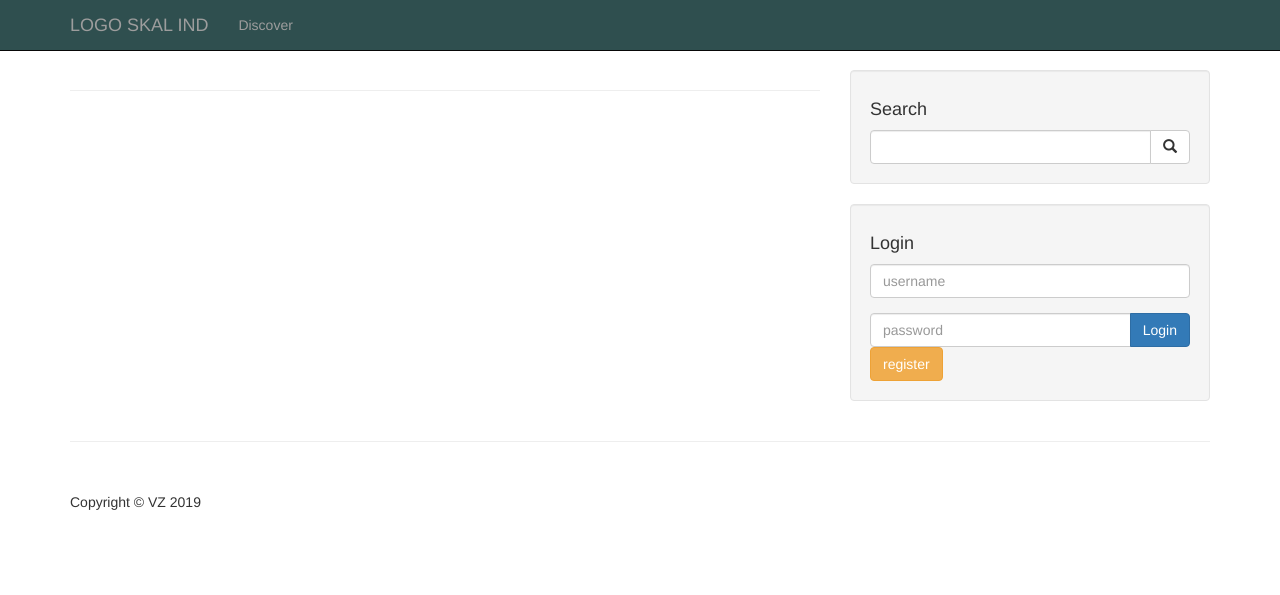
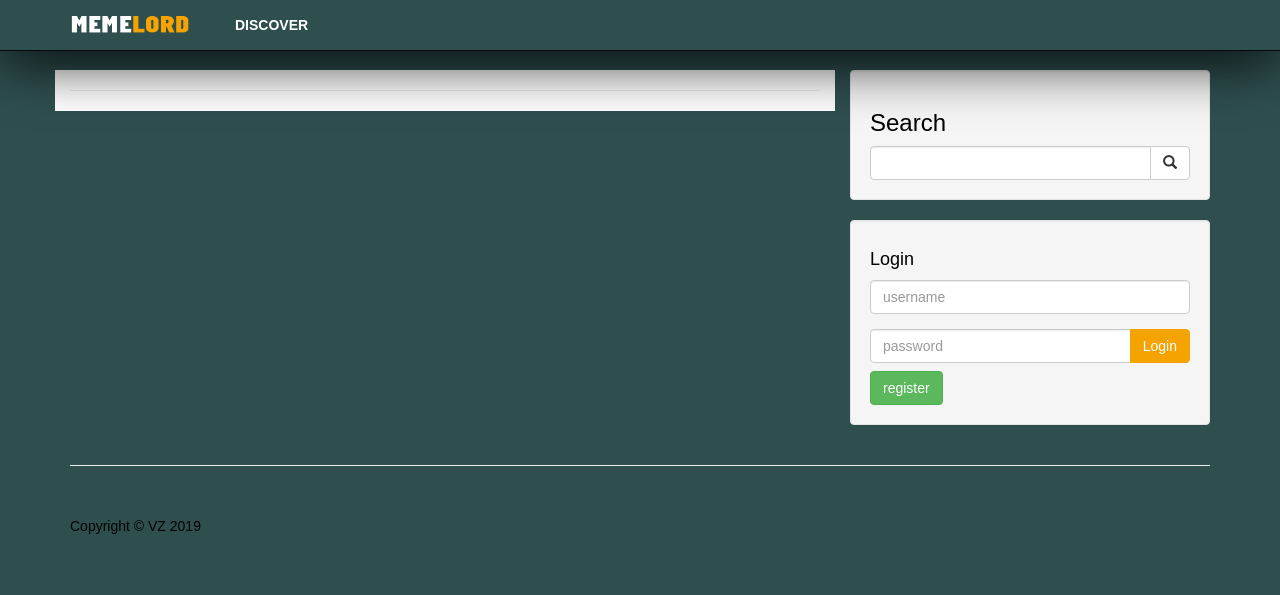
Before and after one commit to Zobbez/Bachelor, a PHP site: page /post.php in a window 1280 px wide. Shown: the top 595 px of the page. Run offline with PHP 8.4, Linux system fonts and the light colour scheme; data that the repository does not hold is empty.

Commit message:
new look

```diff
--- a/admin/categories.php
+++ b/admin/categories.php
@@ -44,7 +44,7 @@ include "includes/navigation.php";
                                     <input class="form-control" type="text" name="categoryTitle">
                                 </div>
                                 <div class="form-group">
-                                    <input class="btn btn-primary" type="submit" name="submit" value="Add category">
+                                    <input class="btn orangebtn" type="submit" name="submit" value="Add category">
                                 </div>
                             </form>
 
--- a/admin/includes/header.php
+++ b/admin/includes/header.php
@@ -37,7 +37,11 @@ include "./functions/functions.php";
      <link rel="stylesheet" href="https://maxcdn.bootstrapcdn.com/bootstrap/3.4.0/css/bootstrap.min.css">
 
     <!--------------------------- Custom CSS ------------------------------->
-    <link href="css/sb-admin.css" rel="stylesheet">
+    <link type="text/css" rel="stylesheet" href="css/admin.css" >
+
+    <!-------------------------- Tittillium google font ----------------------->
+
+    <link href="https://fonts.googleapis.com/css?family=Titillium+Web&display=swap" rel="stylesheet">
 
     <!--------------------------- Custom Font font-awesome ------------------------------>
     <script src="https://kit.fontawesome.com/45088db5a6.js" crossorigin="anonymous"></script>
--- a/admin/includes/navigation.php
+++ b/admin/includes/navigation.php
@@ -40,7 +40,9 @@ $categoryClass = '';
                     <span class="icon-bar"></span>
                     <span class="icon-bar"></span>
                 </button>
-                <a class="navbar-brand" href="../index.php">CMS Admin</a>
+                <a href="../index.php">
+                <img alt="logo" src="../images/logo.png" width="150" height="30" style="padding-left: 50px; position: relative; transform: translateY(10px);">
+                </a>
             </div>
             <!-- Top Menu Items -->
             <ul class="nav navbar-right top-nav">
--- a/admin/posts.php
+++ b/admin/posts.php
@@ -27,7 +27,7 @@ if (!isset($_SESSION['token']))
                         <div class="col-lg-12">
 
                             <h1 class="page-header">
-                               See all posts
+                               Posts settings
                                 <small><?php echo $_SESSION['username']; ?></small>
                             </h1>
 
--- a/category.php
+++ b/category.php
@@ -17,7 +17,7 @@
         <div class="row">
 
 <!----------------------- Selected category Query  ----------------->
-            <div class="col-md-8">
+            <div class="col-md-8 white">
 
 
                 <?php
@@ -49,7 +49,7 @@
 <!----------------------------- The structure of posts of the selected category  --------------------------------->
 
                         <h1 class="page-header">
-                        <a href="post.php?p_id=<?php echo $postId ?>" style="color: #777777; text-decoration: none;"><?php echo $postTitle; ?></a>
+                        <a class="title" href="post.php?p_id=<?php echo $postId ?>" style="color: #777777; text-decoration: none;"><?php echo $postTitle; ?></a>
                             <small>by <?php echo $postAuthor; ?> <span style="font-size: 12px" class="glyphicon glyphicon-time"></span> <span style="font-size: 12px"><?php echo $postDate; ?></span> </small>
                         </h1>
 
--- a/css/blog-home.css
+++ /dev/null
@@ -1,13 +0,0 @@
-/*!
- * Start Bootstrap - Blog Home HTML Template (http://startbootstrap.com)
- * Code licensed under the Apache License v2.0.
- * For details, see http://www.apache.org/licenses/LICENSE-2.0.
- */
-
-body {
-    padding-top: 70px; /* Required padding for .navbar-fixed-top. Remove if using .navbar-static-top. Change if height of navigation changes. */
-}
-
-footer {
-    margin: 50px 0;
-}
--- /dev/null
+++ b/css/home.css
@@ -0,0 +1,41 @@
+body {
+    padding-top: 70px; /* Required padding for .navbar-fixed-top. Remove if using .navbar-static-top. Change if height of navigation changes. */
+    font-family: 'Titillium Web', sans-serif;
+    color: black;
+    background-color: darkslategray;
+}
+
+.title {
+    font-weight: bold;
+
+}
+
+.white {
+background-color: white;
+
+
+}
+
+.orangebtn {
+    color: #fff;
+    background-color: #F5A300 !important;
+    border-color: #F5A300 ;
+
+}
+
+
+.navbar-inverse .navbar-nav>li>a {
+    color: white;
+    font-weight: 600;
+    text-transform: uppercase;
+
+}
+
+.navbar-inverse .navbar-nav>.active>a {
+    color: #F5A300;
+    background-color: transparent !important;
+}
+
+footer {
+    margin: 50px 0;
+}
--- a/includes/header.php
+++ b/includes/header.php
@@ -19,8 +19,13 @@ include "./admin/functions/functions.php";
     <link rel="stylesheet" href="https://maxcdn.bootstrapcdn.com/bootstrap/3.4.0/css/bootstrap.min.css">
 
 
+    <!-------------------------- Montserrat google font ----------------------->
+
+    <link href="https://fonts.googleapis.com/css?family=Montserrat&display=swap" rel="stylesheet">
+
+
     <!-------------------------- Custom CSS ------------------------------->
-    <link href="css/blog-home.css" rel="stylesheet">
+    <link type="text/css" rel="stylesheet" href="css/home.css" >
 
 
 
--- a/includes/navigation.php
+++ b/includes/navigation.php
@@ -3,7 +3,7 @@
  session_start();
 ?>
 
-<nav class="navbar navbar-inverse navbar-fixed-top" role="navigation" style="background-color: darkslategray;">
+<nav class="navbar navbar-inverse navbar-fixed-top" role="navigation" style="background-color: darkslategray; filter: drop-shadow(0 2mm 8mm black);">
     <div class="container">
 
 
@@ -15,7 +15,11 @@
             <span class="icon-bar"></span>
             <span class="icon-bar"></span>
         </button>
-        <a class="navbar-brand" href="index.php">LOGO SKAL IND</a>
+        <a href="index.php">
+        <img alt="logo" src="images/logo.png" width="120" height="25" style="margin-right: 30px;
+    position: relative;
+    transform: translateY(12px);">
+        </a>
             </div>
 
 
@@ -52,7 +56,7 @@
 
 
                  // echo all the categories out as links in the navigation.
-                    echo "<li class='$categoryClass'><a href='category.php?category=$catId'>{$catTitle}</a></li>";
+                    echo "<li class='$categoryClass';'><a href='category.php?category=$catId'>{$catTitle}</a></li>";
 
                  }
 
--- a/includes/sidebar.php
+++ b/includes/sidebar.php
@@ -3,9 +3,9 @@
 
 
 <!----------------------------- Search block ----------------------->
-<div class="well">
 
-    <h4>Search</h4>
+    <div class="well">
+    <h3>Search</h3>
     <form action="search.php" method="post">
     <div class="input-group">
         <input name="search" type="text" class="form-control">
@@ -16,8 +16,7 @@
         </span>
     </div>
     </form>
-</div>
-
+    </div>
 
 <!----------------------------- Login block ----------------------->
 
@@ -29,7 +28,7 @@
 
     <h4>Logged in as <?php echo $_SESSION['username'] ?> </h4>
 
-    <a href="includes/logout.php" class="btn btn-primary">Logout</a>
+    <a href="includes/logout.php" class="btn orangebtn">Logout</a>
 
 
     <?php else:  ?>
@@ -43,12 +42,12 @@
     <div class="input-group">
         <input name="password" type="password" class="form-control" placeholder="password">
         <span class="input-group-btn">
-            <button class="btn btn-primary" name="login" type="submit">Login</button>
+            <button class="btn orangebtn" name="login" type="submit" style="height: 34px;">Login</button>
         </span>
     </div>
     </form>
 
-        <a class="btn btn-warning" href="registration.php">register</a>
+        <a class="btn btn-success" href="registration.php" style="margin-top: 8px;">register</a>
 
     <?php  endif; ?>
 
--- a/index.php
+++ b/index.php
@@ -17,7 +17,7 @@ include "includes/navigation.php";
         <div class="row">
 
 <!----------------------------------------- All Posts Column ---------------------------------->
-            <div class="col-md-8">
+            <div class="col-md-8 white"">
 
                 <?php
 
@@ -47,7 +47,7 @@ include "includes/navigation.php";
 
 <!---------------------------------------  Post Structure on home -------------------------------->
                         <h1 class="page-header">
-                        <a href="post.php?p_id=<?php echo $postId ?>" style="color: #777777; text-decoration: none;"><?php echo $postTitle; ?></a>
+                        <a class="title" href="post.php?p_id=<?php echo $postId ?>" style="color: #777777; text-decoration: none;"><?php echo $postTitle; ?></a>
                             <small>by <?php echo $postAuthor; ?> <span style="font-size: 12px" class="glyphicon glyphicon-time"></span> <span style="font-size: 12px"><?php echo $postDate; ?></span> </small>
                         </h1>
 
--- a/post.php
+++ b/post.php
@@ -17,7 +17,7 @@
     <div class="row">
 
 <!---------------------------- Post Query Column ------------------------>
-    <div class="col-md-8">
+    <div class="col-md-8 white">
 
 <?php
 
@@ -48,7 +48,7 @@
 
 <!----------------------------- Post single view  ---------------------------->
         <h1 class="page-header">
-        <a href="post.php?p_id=<?php echo $postId ?>" style="color: #777777; text-decoration: none;" ><?php echo $postTitle; ?></a>
+        <a class="title" href="post.php?p_id=<?php echo $postId ?>" style="color: #777777; text-decoration: none;" ><?php echo $postTitle; ?></a>
         <small>by <?php echo $postAuthor; ?> <span style="font-size: 12px" class="glyphicon glyphicon-time"></span> <span style="font-size: 12px"><?php echo $postDate; ?></span> </small>
         </h1>
         <img class="img-responsive" src="images/<?php echo $postImage; ?>" alt="">
@@ -120,7 +120,7 @@
                 <form action="" method="post" role="form">
 
                 <div class="form-group">
-                    <label for="Author">Author</label>
+                    <label for="Author">Name</label>
                     <input type="text" class="form-control" value="<?php echo $_SESSION['username']; ?>" name="comment-author" readonly>
                 </div>
 
@@ -128,7 +128,7 @@
                     <label for="comment">Comment</label>
                     <textarea name="comment-content" class="form-control" rows="3"></textarea>
                 </div>
-                    <button type="submit" name="create-comment" class="btn btn-primary">Submit</button>
+                    <button type="submit" name="create-comment" class="btn btn-success">Submit</button>
             </form>
             </div>
 
--- a/random.php
+++ b/random.php
@@ -17,7 +17,7 @@
         <div class="row">
 
 <!----------------------- Selected category Query  ----------------->
-            <div class="col-md-8">
+            <div class="col-md-8 white">
 
 
                 <?php
@@ -49,7 +49,7 @@
 <!----------------------------- The structure of posts of the selected category  --------------------------------->
 
                         <h1 class="page-header">
-                        <a href="post.php?p_id=<?php echo $postId ?>" style="color: #777777; text-decoration: none;"><?php echo $postTitle; ?></a>
+                        <a class="title" href="post.php?p_id=<?php echo $postId ?>" style="color: #777777; text-decoration: none;"><?php echo $postTitle; ?></a>
                             <small>by <?php echo $postAuthor; ?> <span style="font-size: 12px" class="glyphicon glyphicon-time"></span> <span style="font-size: 12px"><?php echo $postDate; ?></span> </small>
                         </h1>
 
--- a/registration.php
+++ b/registration.php
@@ -26,8 +26,8 @@ else if(!empty($username) && !empty($email) && !empty($password)) {
     $password = mysqli_real_escape_string($connection, $password);
 // checking after the default value is there from the database
 
-// add security to the password, it hashes it, with the default algorythm, which would be the recommended standard, and gives it the option of a 12 seconds cost.
-    $password = password_hash($password, PASSWORD_DEFAULT, array('cost' => 12));
+// add security to the password, it hashes it, with the default algorythm, which would be the recommended standard, and gives it the option of a 5 seconds cost.
+    $password = password_hash($password, PASSWORD_DEFAULT, array('cost' => 5));
 
 
 
--- a/search.php
+++ b/search.php
@@ -17,7 +17,7 @@ include "includes/navigation.php";
         <div class="row">
 
 <!---------------------------- Searchblock query------------------------->
-            <div class="col-md-8">
+            <div class="col-md-8 white">
 
 
 <?php
@@ -60,7 +60,7 @@ include "includes/navigation.php";
 <!--------------------- Structure of a post after search ------------------>
 
                         <h1 class="page-header">
-                        <a href="post.php?p_id=<?php echo $postId ?>" style="color: #777777; text-decoration: none;"><?php echo $postTitle; ?></a>
+                        <a class="title" href="post.php?p_id=<?php echo $postId ?>" style="color: #777777; text-decoration: none;"><?php echo $postTitle; ?></a>
                             <small>by <?php echo $postAuthor; ?> <span style="font-size: 12px" class="glyphicon glyphicon-time"></span> <span style="font-size: 12px"><?php echo $postDate; ?></span> </small>
                         </h1>
 
```
Also changed, not shown: admin/css/admin.css (renamed from admin/css/sb-admin.css, +26 -104 lines), images/10537099_10152538484677439_361686629394420161_n.jpg (added), images/logo.png (added), 1 other file.
